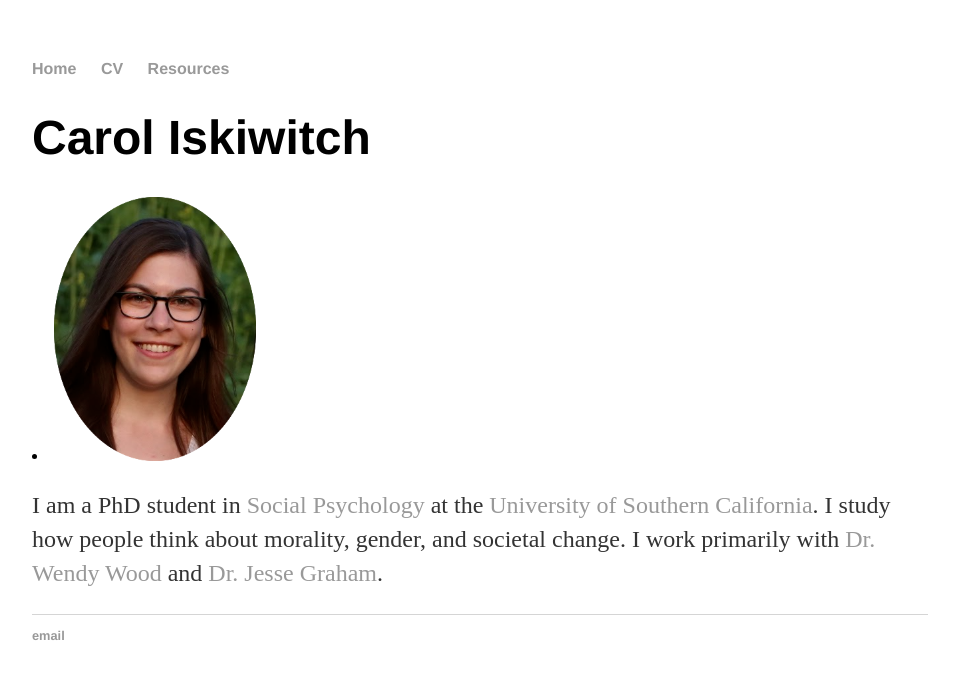
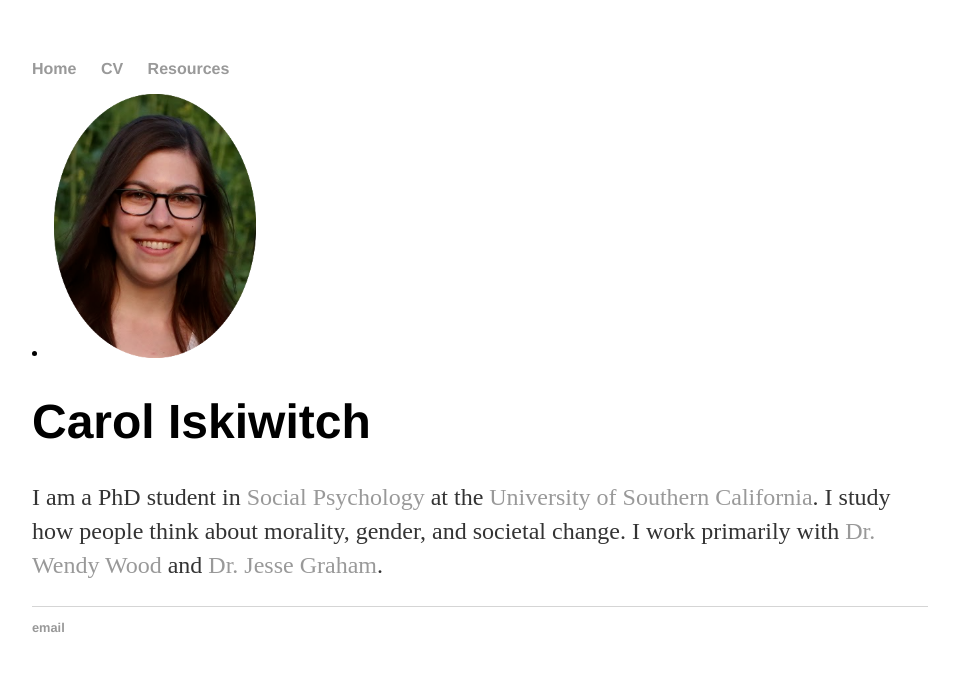
Before and after one commit to ciskiwitch/ciskiwitchB.github.io, a Jekyll site: the page built from index.html, in a window 1280 px wide. Shown: the top 679 px of the page, without its empty margins (160-1119 px from the left). Built offline with Jekyll 4.4.1, drawn with Linux system fonts in a browser that asks for light colours.

Commit message:
Update index.html

```diff
--- a/index.html
+++ b/index.html
@@ -2,9 +2,13 @@
 layout: default
 title: Carol Iskiwitch
 ---
-<div class="blurb">
+<div class="row">
+  <div class="column"></div>
+	<li><img src="/images/photos/grass_oval.png" alt="Carol Iskiwitch" style="width:202px;height:264px;"></li>
+  <div class="column"></div>
+	<div class="blurb">
 	<h1>Carol Iskiwitch</h1>
-	<li><img src="/images/photos/grass_oval.png" alt="Carol Iskiwitch" style="width:202px;height:264px;"></li>
 	<p> I am a PhD student in <a href="https://en.wikipedia.org/wiki/Social_psychology">Social Psychology</a> at the <a href="https://www.usc.edu/">University of Southern California</a>. I study how people think about morality, gender, and societal change. I work primarily with <a href="http://dornsife.usc.edu/wendy-wood/">Dr. Wendy Wood</a> and <a href="http://eccles.utah.edu/team/jesse-graham/">Dr. Jesse Graham</a>.
 	</p>
-</div><!-- /.blurb -->
+	</div><!-- /.blurb -->
+</div>
```
